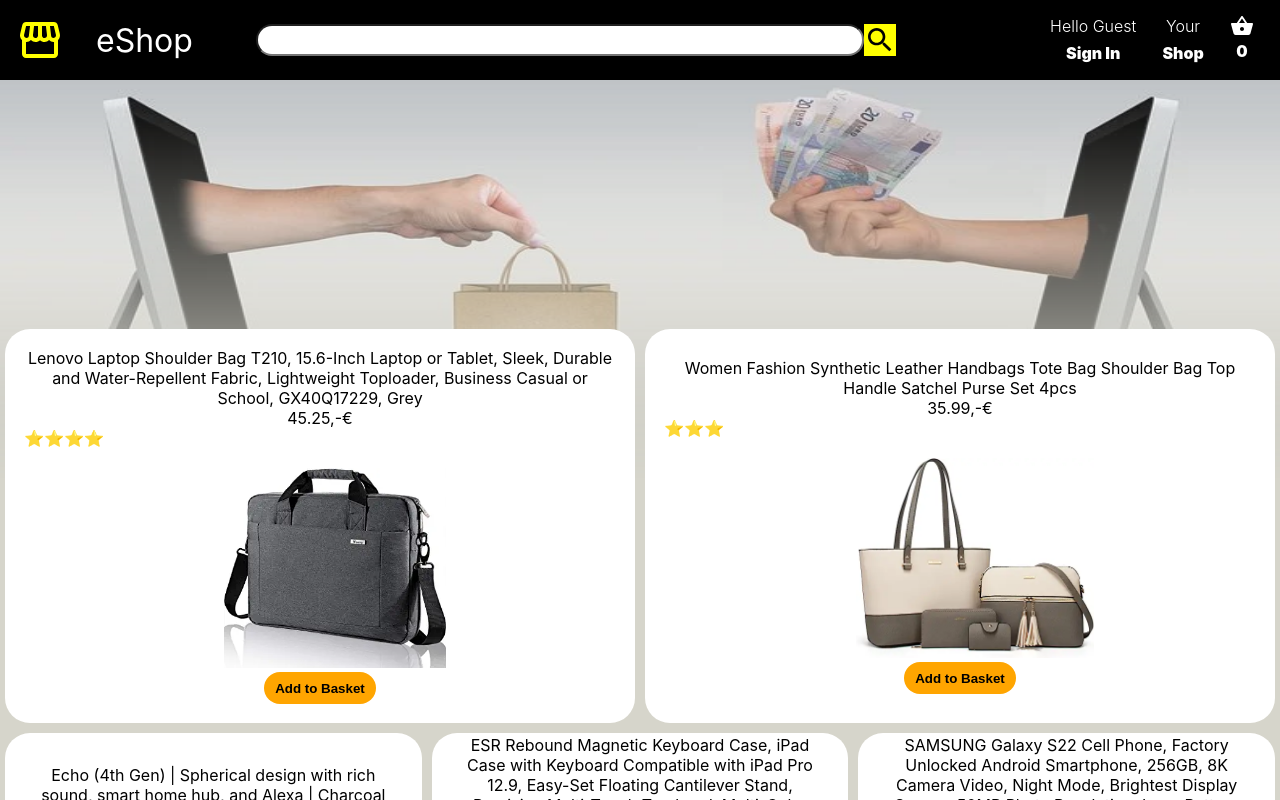
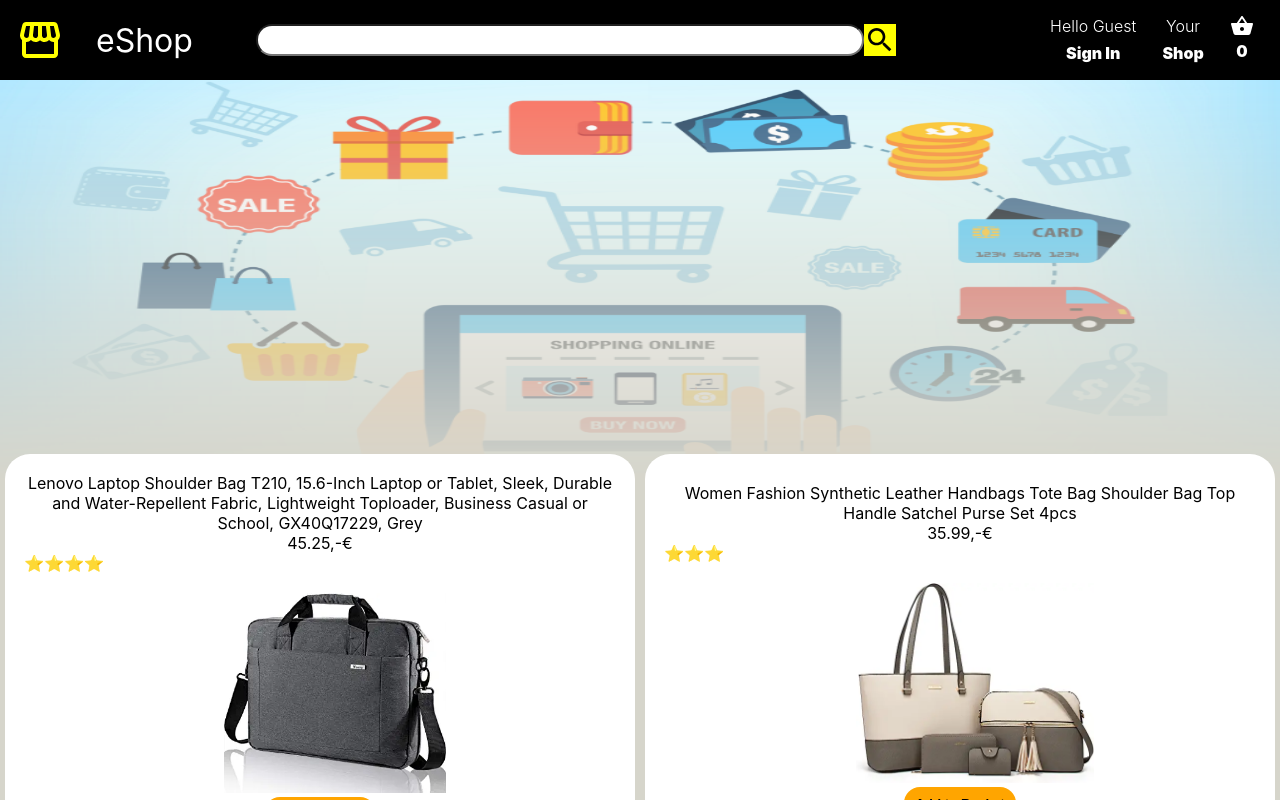
Before and after one commit to sgujuluva/ecommerce-shopping-react, a React (Create React App) app: page / in a window 1280 px wide. Shown: the top 800 px of the page. Built offline with nearby package versions, Linux system fonts and the light colour scheme.

Commit message:
homepage image changed

```diff
--- a/src/Home.css
+++ b/src/Home.css
@@ -16,7 +16,7 @@
   width: 100%;
   height: 400px;
   z-index: -1;
-  margin-bottom: -10rem;
+  margin-bottom: -2.2rem;
   mask-image: linear-gradient(to bottom, rgba(0, 0, 0, 1), rgba(0, 0, 0, 0));
 }
 .home-row {
--- a/src/components/Home/index.jsx
+++ b/src/components/Home/index.jsx
@@ -1,6 +1,6 @@
 import React from "react";
 //images
-import eShopImage from "../../images/shopimage-4.png";
+import eShopImage from "../../images/e-commerce-platforms.png";
 import amazonLaptop from "../../images/amazon-laptop.png";
 import ladiesHandbag from "../../images/ladieshandbag.png";
 import echoDot from "../../images/echodot.png";
```
Also changed, not shown: src/images/e-commerce-platforms.png (added).
